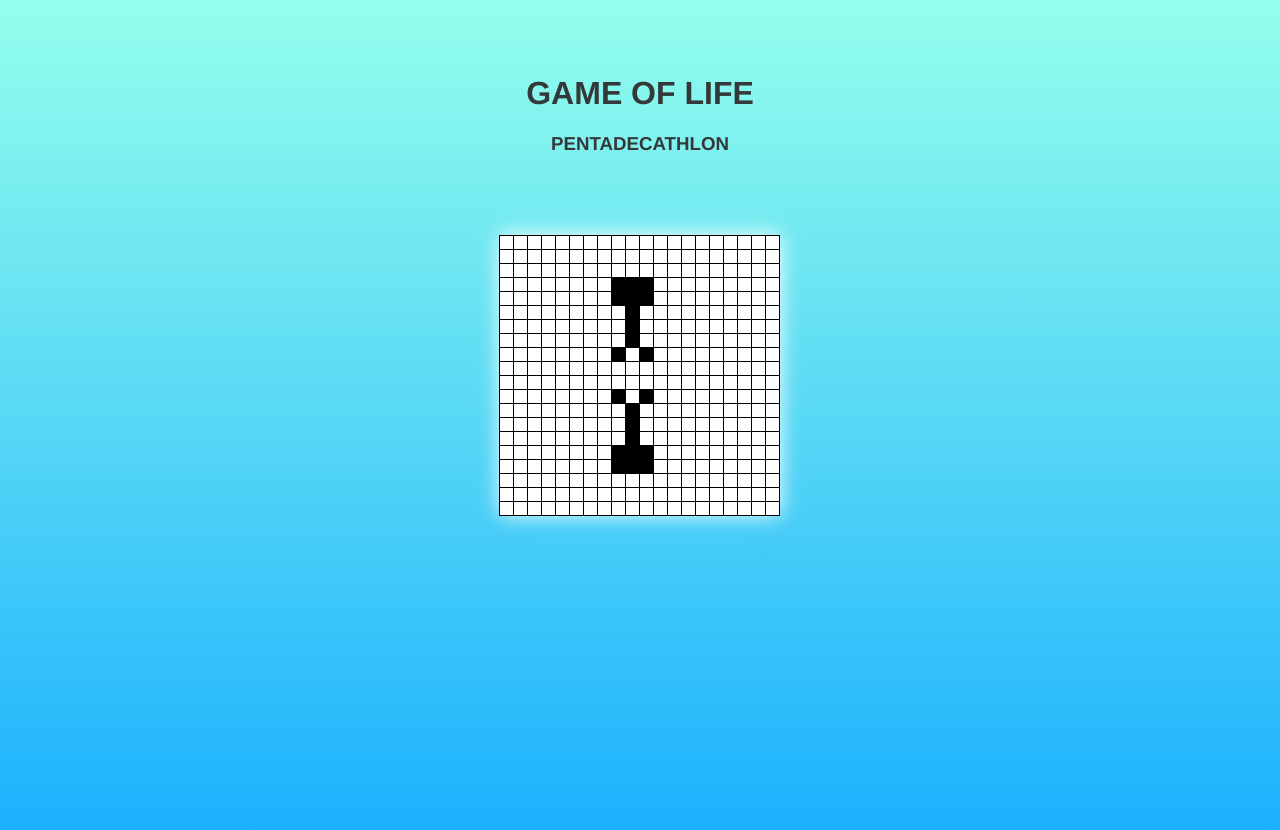
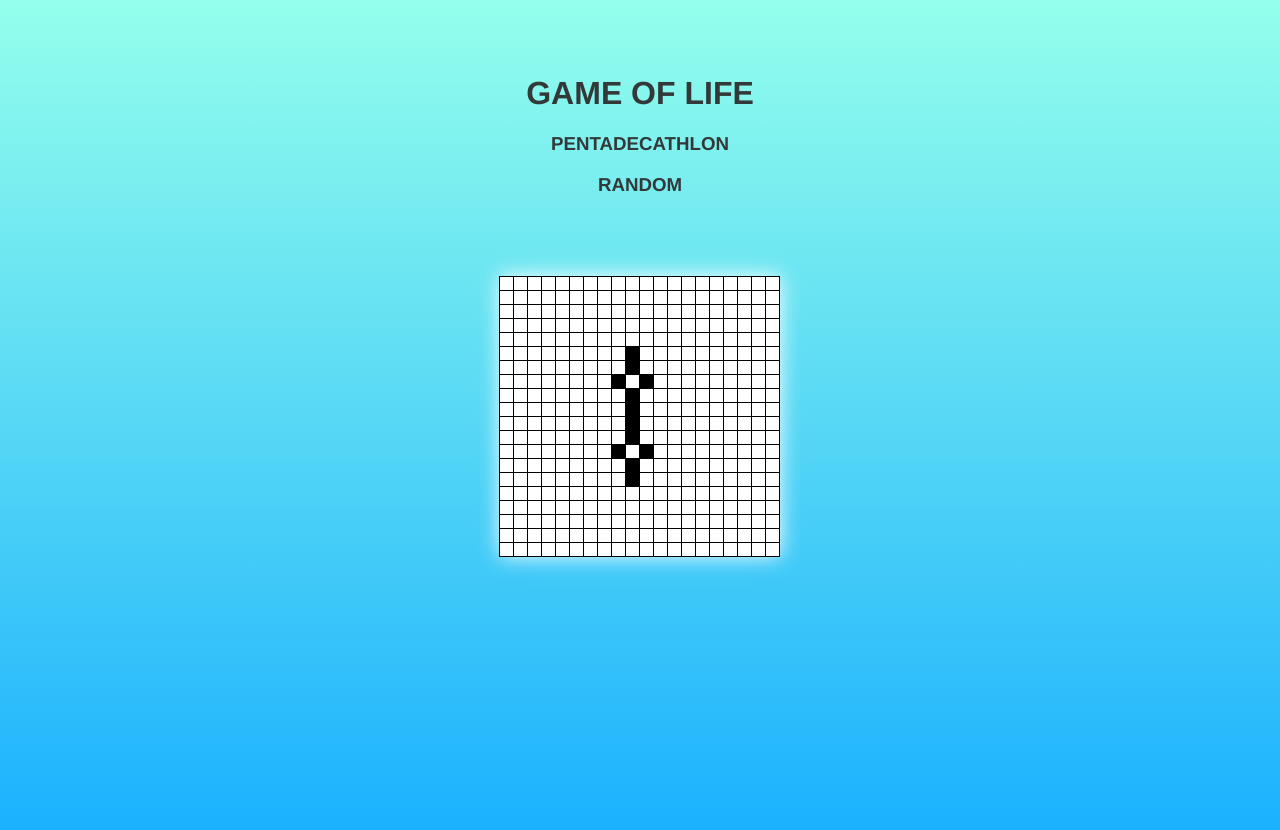
Before and after one commit to sjfox26/react-game-of-life, a React app: page / in a window 1280 px wide. Shown: the top 830 px of the page. Built offline with nearby package versions, Linux system fonts and the light colour scheme.

Commit message:
add clickable pattern logic

```diff
--- a/src/App.js
+++ b/src/App.js
@@ -24,6 +24,8 @@ class App extends Component {
     state = {
         speed: this.speed,
         generations: 0,
+        pattern: 'pentadecathlon',
+        patterns: ['pentadecathlon', 'random'],
         rows: this.rows,
         cols: this.cols,
         gridFull: Array(this.rows).fill().map(() => Array(this.cols).fill(false))
@@ -33,22 +35,8 @@ class App extends Component {
         return JSON.parse(JSON.stringify(arr));
     }
 
-    /*seed = () => {
-        let gridCopy = this.arrayClone(this.state.gridFull);
-        for (let i = 0; i < this.rows; i++) {
-            for (let j = 0; j < this.cols; j++) {
-                if (Math.floor(Math.random() * 4) === 1) {
-                    gridCopy[i][j] = true;
-                }
-            }
-        }
-        this.setState({
-            gridFull: gridCopy
-        });
-    }*/
-
-    seed = () => {
-        //let gridCopy = this.arrayClone(this.state.gridFull);
+    seed = (pattern) => {
+        if (pattern === 'pentadecathlon') {
             let gridCopy = [
                 [false, false, false, false, false, false, false, false, false, false, false, false, false, false, false, false, false, false, false, false],
                 [false, false, false, false, false, false, false, false, false, false, false, false, false, false, false, false, false, false, false, false],
@@ -74,6 +62,19 @@ class App extends Component {
             this.setState({
                 gridFull: gridCopy
             });
+        } else if (pattern === 'random') {
+            let gridCopy = this.arrayClone(this.state.gridFull);
+            for (let i = 0; i < this.rows; i++) {
+                for (let j = 0; j < this.cols; j++) {
+                    if (Math.floor(Math.random() * 4) === 1) {
+                        gridCopy[i][j] = true;
+                    }
+                }
+            }
+            this.setState({
+                gridFull: gridCopy
+            });
+        }
     }
 
     // algorithm and game logic from https://github.com/beaucarnes/fcc-project-tutorials/blob/master/gameoflife/src/index.js
@@ -112,15 +113,38 @@ class App extends Component {
     }
 
     componentDidMount() {
-        this.seed();
+        this.seed(this.state.pattern);
         this.initiate();
     }
+
+    updatePattern = (pattern) => {
+        if (pattern !== this.state.pattern) {
+            this.setState({
+                pattern: pattern
+            });
+        }
+    }
+
+    componentDidUpdate (prevProps, prevState) {
+        if (prevState.pattern !== this.state.pattern) {
+            this.seed(this.state.pattern);
+            this.initiate();
+        }
+    }
+
+
+
+
 
   render() {
     return (
       <div className={classes.App}>
         <h1>Game of Life</h1>
-          <h3>Pentadecathlon</h3>
+          {this.state.patterns.map((p) => (
+              <h3 key={p} onClick={() => this.updatePattern(p)}>
+                  {p}
+              </h3>
+          ))}
           <Grid
               gridFull={this.state.gridFull}
               rows={this.rows}
```
Lines whose indentation alone changed are shown as unchanged.
